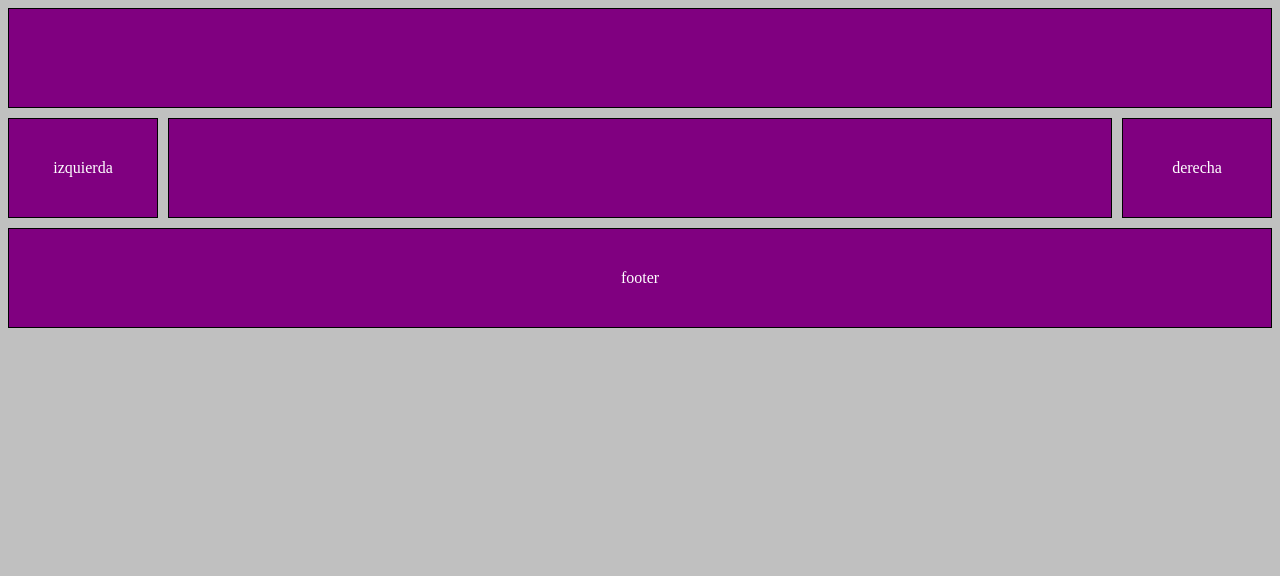
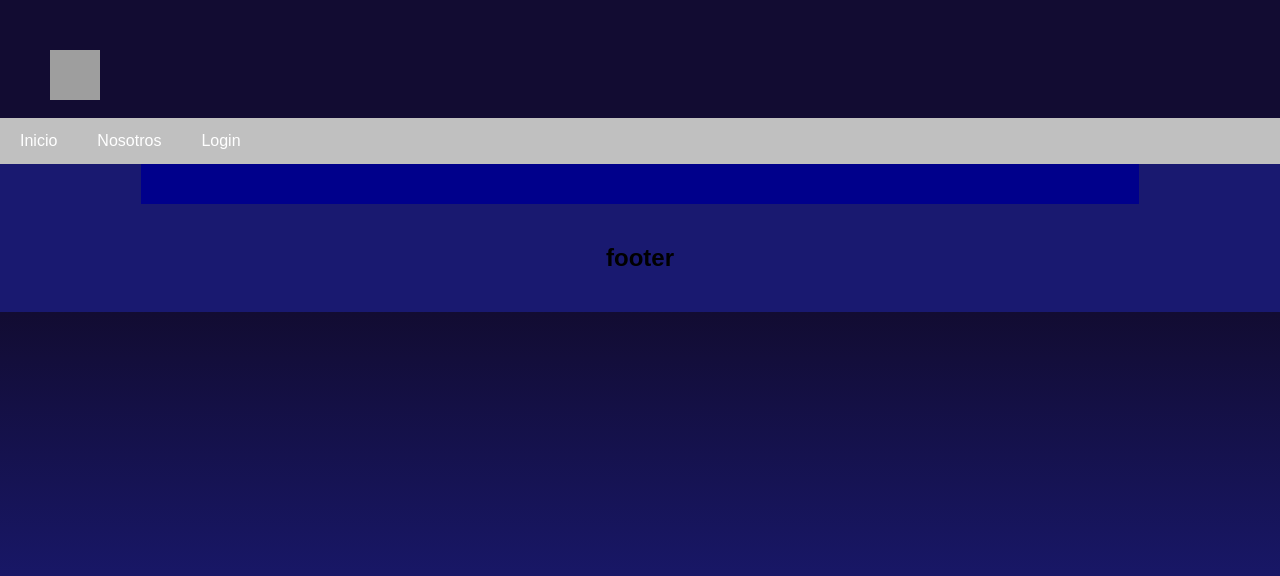
Before and after one commit to JavierPonce-eng/Tarea1css, a PHP site: page / in a window 1280 px wide. Shown: the top 576 px of the page. Run offline with PHP 8.4, Linux system fonts and the light colour scheme; grey boxes are pictures that could not be loaded.

Commit message:
usando flexbox
me confundi con las grid asi que le aplicamos el otro metodo

```diff
--- a/css/style.css
+++ b/css/style.css
@@ -1,35 +1,71 @@
-body{
-    background-color: silver;
+*{
+    box-sizing: border-box;
 }
 
-
-.grid-container{
-    background-color: silver;
-    display: grid ;
-    grid-template-columns: 150px auto 150px;
-    grid-template-rows: repeat(3, 100px) ;
-    gap: 10px;
+body{
+    font-family: Arial, Helvetica, sans-serif;
+    margin: 0;
+    padding: 0;
+    background: linear-gradient(#120c32, #191970);
 }
 
-.grid-container > *{
-    background-color: purple;
-    border: 1px solid black;
-    color: white;
-    display: flex;
-    justify-content: center;
-    align-items: center;
+img{
+    float: left;
+  }
+
+header{
+    padding: 50px;
+    background-color: #120c32;
+    text-align: center;
 }
 
-header, footer{
-    grid-column: 1/ span 3;
+nav{
+    display: flex;
+    flex-direction: row;
+    background-color:silver;
 }
 
-@media all and(max-width: 600px){
-    aside, article{
-        grid-column: 1/span 3;
+nav a:hover:not(.active){
+    background-color: slategrey;
+}
+
+nav a.active{
+    background-color: slategrey;
+}
+
+nav a{
+    color: white;
+    padding: 14px 20px;
+    text-decoration: none;
+}
+
+.row{
+    display: flex;
+    flex-wrap: wrap;
+}
+
+aside{
+    flex: 30px;
+    background-color: midnightblue;
+    padding: 20px;
+}
+
+section{
+    flex: 70%;
+    background-color: darkblue;
+    padding: 20px;
+}
+
+footer{
+    padding: 20px;
+    text-align: center;
+    background-color: #191970;
+
+}
+
+@media screen and(max-width: 700px) {
+    nav, .row{
+        flex-direction: column;
     }
 
-    .grid-container{
-        grid-template-rows: repeat(5, 100px) ;
-    }
 }
--- a/index.html
+++ b/index.html
@@ -7,14 +7,26 @@
         <link href="css/style.css" rel="stylesheet">
     </head>
     <body>
-        <div class="grid-container">
-            <header>
-            </header>
-            <aside class="left">izquierda</aside>
-            <article></article>
-            <aside class="right">derecha</aside>
-            <footer>footer</footer>
+        <header>
+            <img style="display: inline;" width="50px" height="50px" src="img/logo.jpg" alt="logo"><br>
+        </header>
+        <nav>
+            <a href="index.html">Inicio</a>
+            <a href="nosotros.html">Nosotros</a>
+            <a href="register.html">Login</a>
+        </nav>
+
+        <div class="row">
+            <aside></aside>
+            <section></section>
+            <aside></aside>
         </div>
+
+        <footer>
+            <h2>footer</h2>
+        </footer>
+
+    </body>
 
 
 
@@ -23,7 +35,23 @@
 
 
 
-    </body>
+
+
+    <!-- <body>
+        <div class="flex-container">
+            <header>
+                <ul class="topnav">
+                    <li><a class="active" href="index.html">Inicio</a></li>
+                    <li><a href="nosotros.html">Nosotros</a></li>
+                    <li><a href="register.html">Login</a></li>
+                </ul>
+            </header>
+            <aside class="left">izquierda</aside>
+            <article></article>
+            <aside class="right">derecha</aside>
+            <footer>footer</footer>
+        </div>
+    </body> -->
     <!-- <body>
         <header>
             <nav>
```
